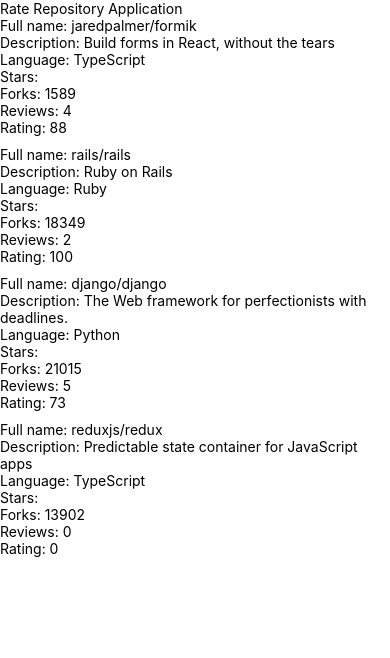
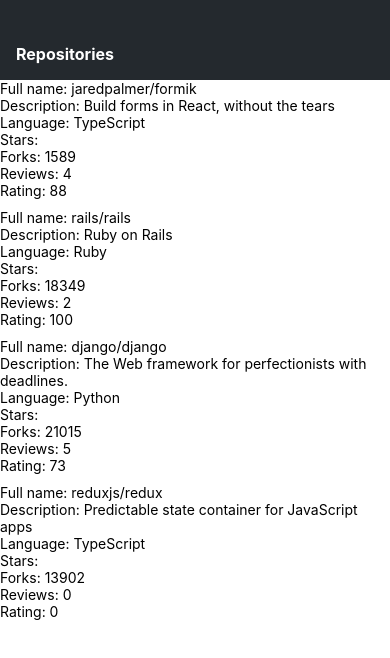
Before and after one commit to YuriSpiridonov/rate-repository-app, a React Native app: screen / in a window 390 px wide. Shown: the top 658 px of the page. Built offline with nearby package versions, Linux system fonts and the light colour scheme.

Commit message:
Exercise 10.4: the app bar

```diff
--- a/App.js
+++ b/App.js
@@ -1,25 +1,7 @@
-// import { StatusBar } from 'expo-status-bar';
-// import { StyleSheet, Text, View } from 'react-native';
-
 import Main from "./src/components/Main";
 
 const App = () => {
-  return (
-    <Main />
-    // <View style={styles.container}>
-    //   <Text>Open up App.js to start working on your app!</Text>
-    //   <StatusBar style="auto" />
-    // </View>
-  );
+  return <Main />;
 };
 
-// const styles = StyleSheet.create({
-//   container: {
-//     flex: 1,
-//     backgroundColor: '#fff',
-//     alignItems: 'center',
-//     justifyContent: 'center',
-//   },
-// });
-
 export default App;
--- /dev/null
+++ b/src/components/AppBar.jsx
@@ -0,0 +1,29 @@
+import { View, StyleSheet } from "react-native";
+import Constants from "expo-constants";
+import AppBarTab from "./AppBarTab";
+
+const styles = StyleSheet.create({
+  container: {
+    paddingTop: Constants.statusBarHeight,
+    // marginTop: Constants.statusBarHeight,
+    display: "flex",
+    flexDirection: "row",
+    alignItems: "flex-end",
+    height: 80,
+    backgroundColor: "#24292e",
+  },
+  tab: {
+    paddingLeft: 8,
+    paddingBottom: 8,
+  },
+});
+
+const AppBar = () => {
+  return (
+    <View style={styles.container}>
+      <AppBarTab style={styles.tab} tabName={"Repositories"} />
+    </View>
+  );
+};
+
+export default AppBar;
--- /dev/null
+++ b/src/components/AppBarTab.jsx
@@ -0,0 +1,21 @@
+import { View, Pressable } from "react-native";
+import Text from "./Text";
+
+const AppBarTab = ({ tabName, style }) => {
+  return (
+    <View style={style}>
+      <Pressable>
+        <Text
+          color="white"
+          fontSize="subheading"
+          fontWeight="bold"
+          style={style}
+        >
+          {tabName}
+        </Text>
+      </Pressable>
+    </View>
+  );
+};
+
+export default AppBarTab;
--- a/src/components/Main.jsx
+++ b/src/components/Main.jsx
@@ -1,11 +1,10 @@
-import Constants from "expo-constants";
-import { Text, StyleSheet, View } from "react-native";
+import { StyleSheet, View } from "react-native";
+import AppBar from "./AppBar";
 
 import RepositoryList from "./RepositoryList";
 
 const styles = StyleSheet.create({
   container: {
-    marginTop: Constants.statusBarHeight,
     flexGrow: 1,
     flexShrink: 1,
   },
@@ -14,7 +13,7 @@
 const Main = () => {
   return (
     <View style={styles.container}>
-      <Text>Rate Repository Application</Text>
+      <AppBar />
       <RepositoryList />
     </View>
   );
--- /dev/null
+++ b/src/components/Text.jsx
@@ -0,0 +1,43 @@
+import { Text as NativeText, StyleSheet } from "react-native";
+
+import theme from "../theme";
+
+const styles = StyleSheet.create({
+  text: {
+    color: theme.colors.textPrimary,
+    fontSize: theme.fontSizes.body,
+    fontFamily: theme.fonts.main,
+    fontWeight: theme.fontWeights.normal,
+  },
+  colorTextSecondary: {
+    color: theme.colors.textSecondary,
+  },
+  colorPrimary: {
+    color: theme.colors.primary,
+  },
+  colorWhite: {
+    color: theme.colors.white,
+  },
+  fontSizeSubheading: {
+    fontSize: theme.fontSizes.subheading,
+  },
+  fontWeightBold: {
+    fontWeight: theme.fontWeights.bold,
+  },
+});
+
+const Text = ({ color, fontSize, fontWeight, style, ...props }) => {
+  const textStyle = [
+    styles.text,
+    color === "textSecondary" && styles.colorTextSecondary,
+    color === "primary" && styles.colorPrimary,
+    color === "white" && styles.colorWhite,
+    fontSize === "subheading" && styles.fontSizeSubheading,
+    fontWeight === "bold" && styles.fontWeightBold,
+    style,
+  ];
+
+  return <NativeText style={textStyle} {...props} />;
+};
+
+export default Text;
--- /dev/null
+++ b/src/theme.js
@@ -0,0 +1,21 @@
+const theme = {
+  colors: {
+    textPrimary: "#24292e",
+    textSecondary: "#586069",
+    primary: "#0366d6",
+    white: "#fff",
+  },
+  fontSizes: {
+    body: 14,
+    subheading: 16,
+  },
+  fonts: {
+    main: "System",
+  },
+  fontWeights: {
+    normal: "400",
+    bold: "700",
+  },
+};
+
+export default theme;
```
